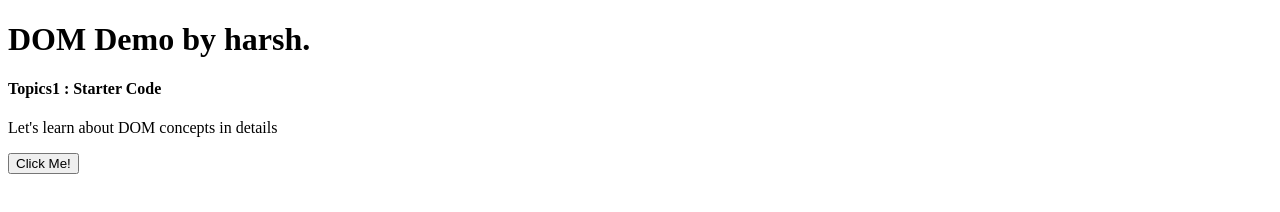
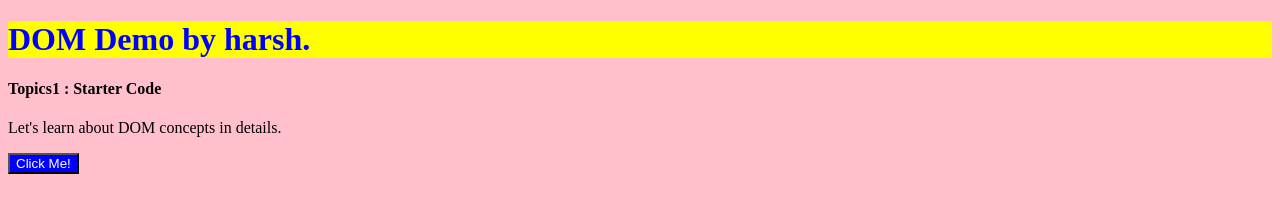
Before and after one commit to HarshSisodia/JavaScript_learning, a plain HTML site: page index.html in a window 1280 px wide. Drawn offline with Linux system fonts and the light colour scheme.

Commit message:
update files

```diff
--- a/index.html
+++ b/index.html
@@ -4,6 +4,7 @@
     <meta charset="UTF-8">
     <meta name="viewport" content="width=device-width, initial-scale=1.0">
     <title>Document</title>
+    <link rel="stylesheet" href="style.css">
 </head>
 <body>
     <h1>
@@ -13,9 +14,13 @@
         Topics1 : Starter Code
     </h4>
     <p>
-        Let's learn about DOM concepts in details
+        Let's learn about DOM concepts in details.
     </p>
     <button>Click Me!</button>
+<!-- <script>
+    alert("hello")
+</script> -->
+<script src="script.js"></script>
 
 </body>
 <script src="first.js"></script>
--- a/script.js
+++ b/script.js
@@ -0,0 +1,5 @@
+// console.log("hello")
+// alert("welcome to harsh Website.")
+// console.dir(document.body.childNodes[1])
+//document.body.style.background ="green";
+//document.body.childNodes[1].innerText="abcd";
--- a/style.css
+++ b/style.css
@@ -0,0 +1,11 @@
+h1{
+    color:blue;
+    background-color: yellow;
+}
+body{
+    background-color: pink;
+}
+button{
+    background-color: blue;
+    color: white;
+}
```
Also changed, not shown: first.js (+14 -0 lines).
